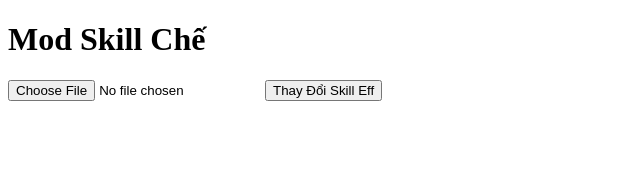
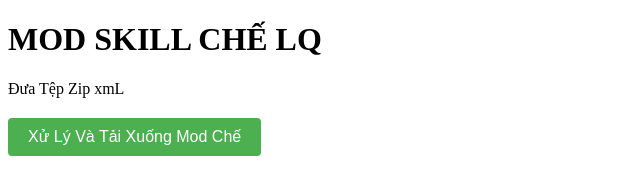
Before and after one commit to DeVilBirdX/SexKhongche, a plain HTML site: page index.html in a window 1280 px wide. Shown: the whole page, without its empty margins (0-640 px from the left). Drawn offline with nearby package versions, Linux system fonts and the light colour scheme.

Commit message:
Add files via upload

```diff
--- a/index.html
+++ b/index.html
@@ -1,16 +1,34 @@
 <!DOCTYPE html>
-<html lang="en">
+<html lang="vi">
 <head>
     <meta charset="UTF-8">
     <meta name="viewport" content="width=device-width, initial-scale=1.0">
     <title>Mod Skill Effect Chế</title>
+    <style>
+        .modche-button {
+            background-color: #4CAF50;
+            color: white;
+            border: none;
+            border-radius: 4px;
+            padding: 10px 20px;
+            cursor: pointer;
+            font-size: 16px;
+            margin-top: 20px;
+        }
+        .modche-button:hover {
+            background-color: #987654;
+        }
+    </style>
 </head>
 <body>
-    <h1>Mod Skill Chế</h1>
-    <input type="file" id="zipFile" accept=".zip">
-    <button id="replaceSkillEffects">Thay Đổi Skill Eff</button>
-    <pre id="output"></pre>
-
+        <h1>MOD SKILL CHẾ LQ</h1>
+<div class="file-input">
+    <input type="file" id="zipFile" accept=".zip" style="display: none;">
+    <label for="zipFile">Đưa Tệp Zip xmL</label>
+</div>
+        <button class="modche-button" id="replaceSkillEffects">Xử Lý Và Tải Xuống Mod Chế</button>
+        <pre id="output"></pre>
+    </div>
     <script src="https://cdnjs.cloudflare.com/ajax/libs/jszip/3.7.1/jszip.min.js"></script>
     <script>
         let skillEffects = [];
@@ -23,14 +41,14 @@
             })
             .catch(error => {
                 console.error('Error loading Effects Full.json:', error);
-                alert('Failed to load skill effects JSON file.');
+                alert('Thất bại! Không tìm thấy tệp json.');
             });
 
         document.getElementById('replaceSkillEffects').addEventListener('click', async function() {
             const zipFileInput = document.getElementById('zipFile');
             const zipFile = zipFileInput.files[0];
             if (!zipFile || skillEffects.length === 0) {
-                alert('Vui lòng tải lên tệp zip của bạn.');
+                alert('Vui lòng tải lên tệp zip của bạn để mod.');
                 return;
             }
 
@@ -116,7 +134,6 @@
 
             document.getElementById('output').textContent = `Processed files:\n${modifiedFiles.join('\n')}`;
         });
-
     </script>
 </body>
 </html>
```
